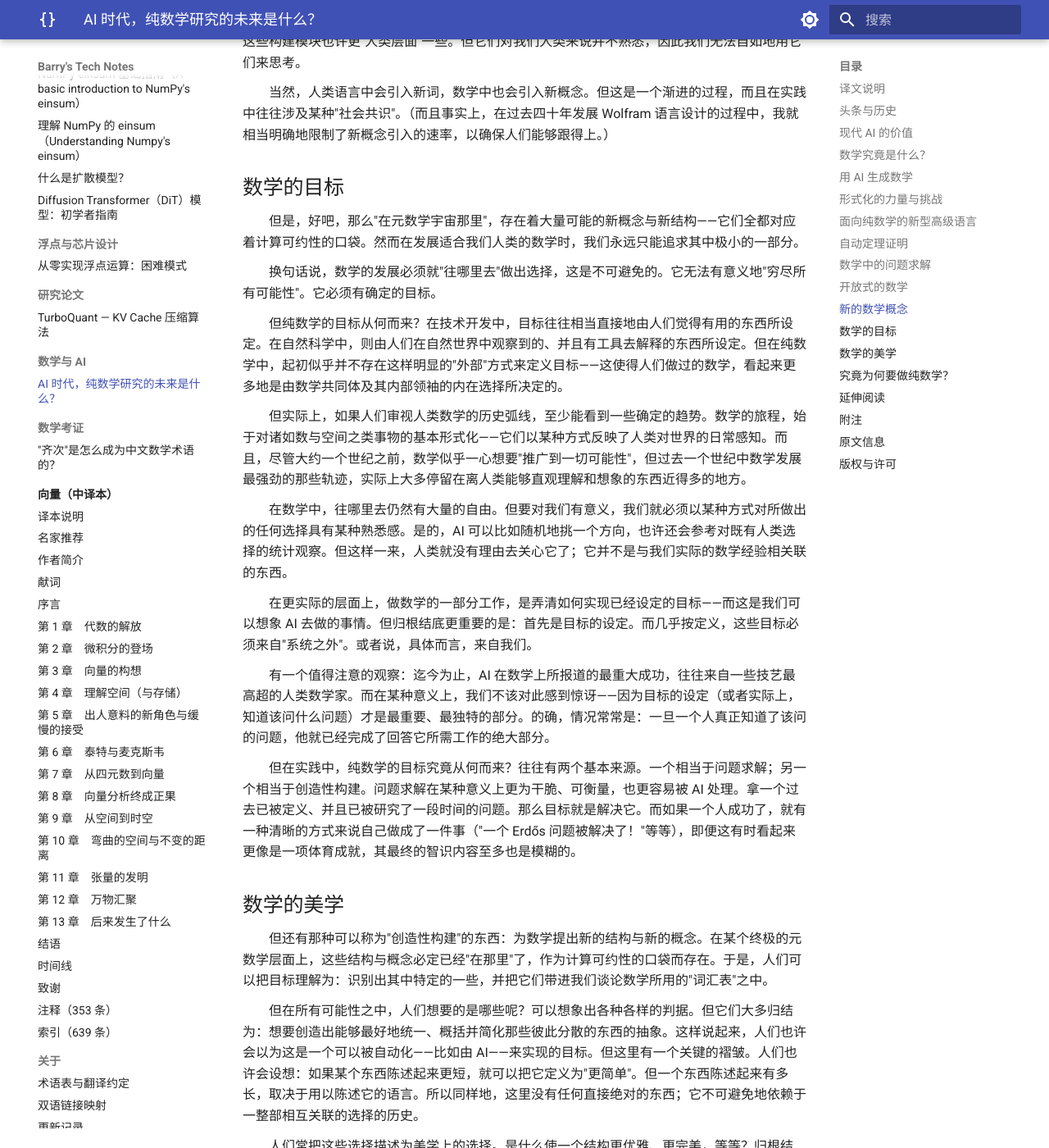
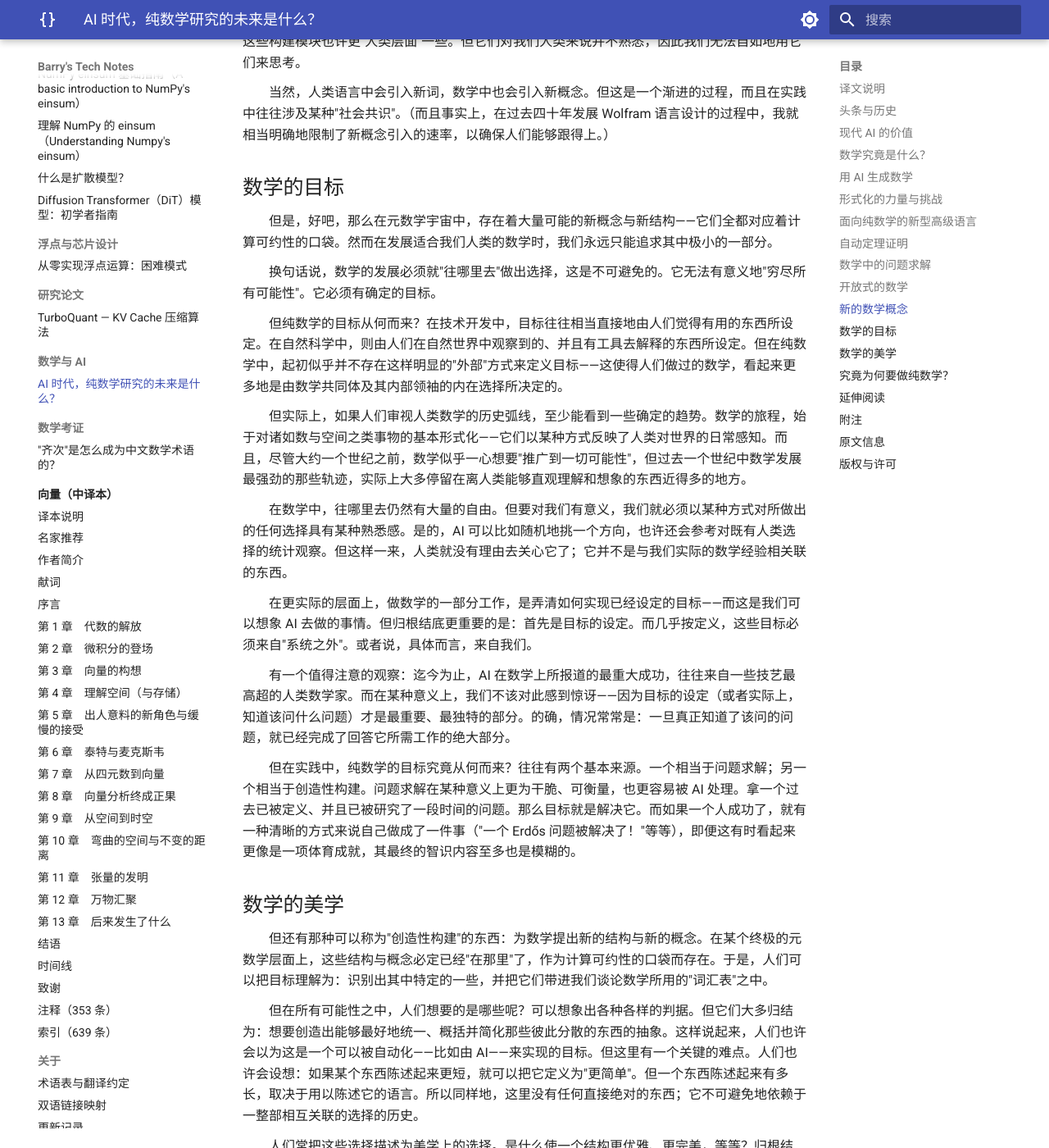
Before and after one commit to mypopydev/mypopydev.github.io, an MkDocs documentation site: the page built from docs/articles/pure-math-research-in-the-age-of-ai-zh.md, in a window 1280 px wide and 1400 px high, scrolled down 7716 px. Shown: the whole window at 82% size. Built offline with MkDocs 1.6.1 and Material for MkDocs 9.7.7, drawn with Linux system fonts in a browser that asks for light colours; some of the changed text lies outside the part shown.

Commit message:
fix(articles): 润色 Wolfram 译文若干不地道措辞
- 推退→拓展（pushing back a frontier）
- 「在元数学宇宙那里」→「在元数学宇宙中」
- 褶皱→难点（wrinkle）
- 半个千年以前→五百年前
- 「直播了大量小时的」→「直播了许多小时」
- 去掉原文无性别处补出的「他」
- 补回漏译的 important（重要的新数学）
- such and such→某某……某某

```diff
--- a/docs/articles/pure-math-research-in-the-age-of-ai-zh.md
+++ b/docs/articles/pure-math-research-in-the-age-of-ai-zh.md
@@ -13,11 +13,11 @@
 
 ## 头条与历史
 
-头条新闻不断传来：某个 AI 系统又解决了某个数学难题。我也越来越多地听到人们说：也许我们不再需要人来做数学研究了；也许我们应该把这一切都交给越来越强大的 AI。
+头条新闻不断传来：某某 AI 系统又解决了某某数学难题。我也越来越多地听到人们说：也许我们不再需要人来做数学研究了；也许我们应该把这一切都交给越来越强大的 AI。
 
 我必须承认，我对其中一些说法已经有点不耐烦了。因为在我看来，这些说法往往包含了对数学究竟是什么——以及坦率地说，对 AI 究竟是什么——的根本性误解。
 
-或许我有一段独特的个人经历，使我对此有所体认。毕竟，早在 1988 年，当我们首次推出 Mathematica 时，也出现过一些类似的说法，说数学将被接管、将变得毫无意义。当然，事实完全不是这样发展的。相反，Mathematica（即今天的 Wolfram 语言）只是抬升了人们所能处理的数学的层次——并且多年来催生了各种各样的全新数学成果。
+或许我有一段独特的个人经历，使我对此有所体认。毕竟，早在 1988 年，当我们首次推出 Mathematica 时，也出现过一些类似的说法，说数学将被接管、将变得毫无意义。当然，事实完全不是这样发展的。相反，Mathematica（即今天的 Wolfram 语言）只是抬升了人们所能处理的数学的层次——并且多年来催生了各种各样重要的新数学。
 
 如果有人把"做数学"理解为就是求符号积分，那么，是的，Mathematica 基本上已经取代了它。然而，尽管这类问题求解是数学在许多应用中所需要的，它却不是数学本身——在其纯粹形态下——的核心。
 
@@ -145,7 +145,7 @@ AI 当然可以使用这类计算（比如通过 Wolfram MCP）。但现代 AI
 
 ## 数学的目标
 
-但是，好吧，那么"在元数学宇宙那里"，存在着大量可能的新概念与新结构——它们全都对应着计算可约性的口袋。然而在发展适合我们人类的数学时，我们永远只能追求其中极小的一部分。
+但是，好吧，那么在元数学宇宙中，存在着大量可能的新概念与新结构——它们全都对应着计算可约性的口袋。然而在发展适合我们人类的数学时，我们永远只能追求其中极小的一部分。
 
 换句话说，数学的发展必须就"往哪里去"做出选择，这是不可避免的。它无法有意义地"穷尽所有可能性"。它必须有确定的目标。
 
@@ -157,7 +157,7 @@ AI 当然可以使用这类计算（比如通过 Wolfram MCP）。但现代 AI
 
 在更实际的层面上，做数学的一部分工作，是弄清如何实现已经设定的目标——而这是我们可以想象 AI 去做的事情。但归根结底更重要的是：首先是目标的设定。而几乎按定义，这些目标必须来自"系统之外"。或者说，具体而言，来自我们。
 
-有一个值得注意的观察：迄今为止，AI 在数学上所报道的最重大成功，往往来自一些技艺最高超的人类数学家。而在某种意义上，我们不该对此感到惊讶——因为目标的设定（或者实际上，知道该问什么问题）才是最重要、最独特的部分。的确，情况常常是：一旦一个人真正知道了该问的问题，他就已经完成了回答它所需工作的绝大部分。
+有一个值得注意的观察：迄今为止，AI 在数学上所报道的最重大成功，往往来自一些技艺最高超的人类数学家。而在某种意义上，我们不该对此感到惊讶——因为目标的设定（或者实际上，知道该问什么问题）才是最重要、最独特的部分。的确，情况常常是：一旦真正知道了该问的问题，就已经完成了回答它所需工作的绝大部分。
 
 但在实践中，纯数学的目标究竟从何而来？往往有两个基本来源。一个相当于问题求解；另一个相当于创造性构建。问题求解在某种意义上更为干脆、可衡量，也更容易被 AI 处理。拿一个过去已被定义、并且已被研究了一段时间的问题。那么目标就是解决它。而如果一个人成功了，就有一种清晰的方式来说自己做成了一件事（"一个 Erdős 问题被解决了！"等等），即便这有时看起来更像是一项体育成就，其最终的智识内容至多也是模糊的。
 
@@ -165,7 +165,7 @@ AI 当然可以使用这类计算（比如通过 Wolfram MCP）。但现代 AI
 
 但还有那种可以称为"创造性构建"的东西：为数学提出新的结构与新的概念。在某个终极的元数学层面上，这些结构与概念必定已经"在那里"了，作为计算可约性的口袋而存在。于是，人们可以把目标理解为：识别出其中特定的一些，并把它们带进我们谈论数学所用的"词汇表"之中。
 
-但在所有可能性之中，人们想要的是哪些呢？可以想象出各种各样的判据。但它们大多归结为：想要创造出能够最好地统一、概括并简化那些彼此分散的东西的抽象。这样说起来，人们也许会以为这是一个可以被自动化——比如由 AI——来实现的目标。但这里有一个关键的褶皱。人们也许会设想：如果某个东西陈述起来更短，就可以把它定义为"更简单"。但一个东西陈述起来有多长，取决于用以陈述它的语言。所以同样地，这里没有任何直接绝对的东西；它不可避免地依赖于一整部相互关联的选择的历史。
+但在所有可能性之中，人们想要的是哪些呢？可以想象出各种各样的判据。但它们大多归结为：想要创造出能够最好地统一、概括并简化那些彼此分散的东西的抽象。这样说起来，人们也许会以为这是一个可以被自动化——比如由 AI——来实现的目标。但这里有一个关键的难点。人们也许会设想：如果某个东西陈述起来更短，就可以把它定义为"更简单"。但一个东西陈述起来有多长，取决于用以陈述它的语言。所以同样地，这里没有任何直接绝对的东西；它不可避免地依赖于一整部相互关联的选择的历史。
 
 人们常把这些选择描述为美学上的选择。是什么使一个结构更优雅、更完美，等等？归根结底，这些都植根于人类的偏好与人类经验，并由那种可以称为人类主动性的东西所扩展。但是，做出这些选择实际上真的需要一个人吗？还是说，人们可以改用某种在既有人类选择上训练出来的生成式 AI？问题在于：要有效地为数学创造新的构建模块，人们需要的不仅仅是发明新概念与新结构；它们还必须被编织进数学文化的织物之中。
 
@@ -193,9 +193,9 @@ AI 当然可以使用这类计算（比如通过 Wolfram MCP）。但现代 AI
 
 学习那座塔，是一项巨大的投入。而能做成的人很少。做成的人有各种各样的动机。对一些人来说，这是挑战的问题。对另一些人来说，则更多是"塔上的风景"的问题。在某些方面，AI 所提供的自动化使挑战变得不那么有吸引力——尽管，就像在国际象棋这类事情中那样，纯粹的人类成就中仍然可以有满足感。但就风景而言，满足感在于人类的审美体验，而这与自动化和 AI 相当无关。
 
-在半个千年以前，曾有过被设置为观赏性竞技的数学挑战。今天，数学中的挑战这一面，在吸引公众兴趣上并不那么成功。事实上，做数学的过程通常根本没有任何部分向公众展示，除了通过诸如以人物为中心的电影之类，在极小的程度上有所展现。
+在五百年前，曾有过被设置为观赏性竞技的数学挑战。今天，数学中的挑战这一面，在吸引公众兴趣上并不那么成功。事实上，做数学的过程通常根本没有任何部分向公众展示，除了通过诸如以人物为中心的电影之类，在极小的程度上有所展现。
 
-（而且，是的，人们也许会想知道：做数学这件事，是否能以某种方式提供任何形式的公众娱乐。我可以报告说：我自己就做过相当多次成功的、现场进行的数学计算机实验。而在疫情期间，我直播了大量小时的、关于数学物理的高度技术性的工作过程——它们获得了数量惊人的观看。）
+（而且，是的，人们也许会想知道：做数学这件事，是否能以某种方式提供任何形式的公众娱乐。我可以报告说：我自己就做过相当多次成功的、现场进行的数学计算机实验。而在疫情期间，我直播了许多小时关于数学物理的高度技术性的工作过程——它们获得了数量惊人的观看。）
 
 那么，把数学作为一种本质上是审美的活动，又如何呢？是的，对身处其中的人来说，它是令人满足而充实的。但整个社会从中得到了什么？正如艺术中有一小部分属于公共艺术，人们也许会想知道：是否能有"公共的数学"。偶尔会有公共的视觉数学或雕塑数学，或者也许有体现数学的建筑或音乐。但现实地看，那并不是处在纯数学之塔顶端那个层次上的数学。
 
```
Also changed, not shown: other parts of docs/articles/pure-math-research-in-the-age-of-ai-zh.md (+1 -1 lines).
